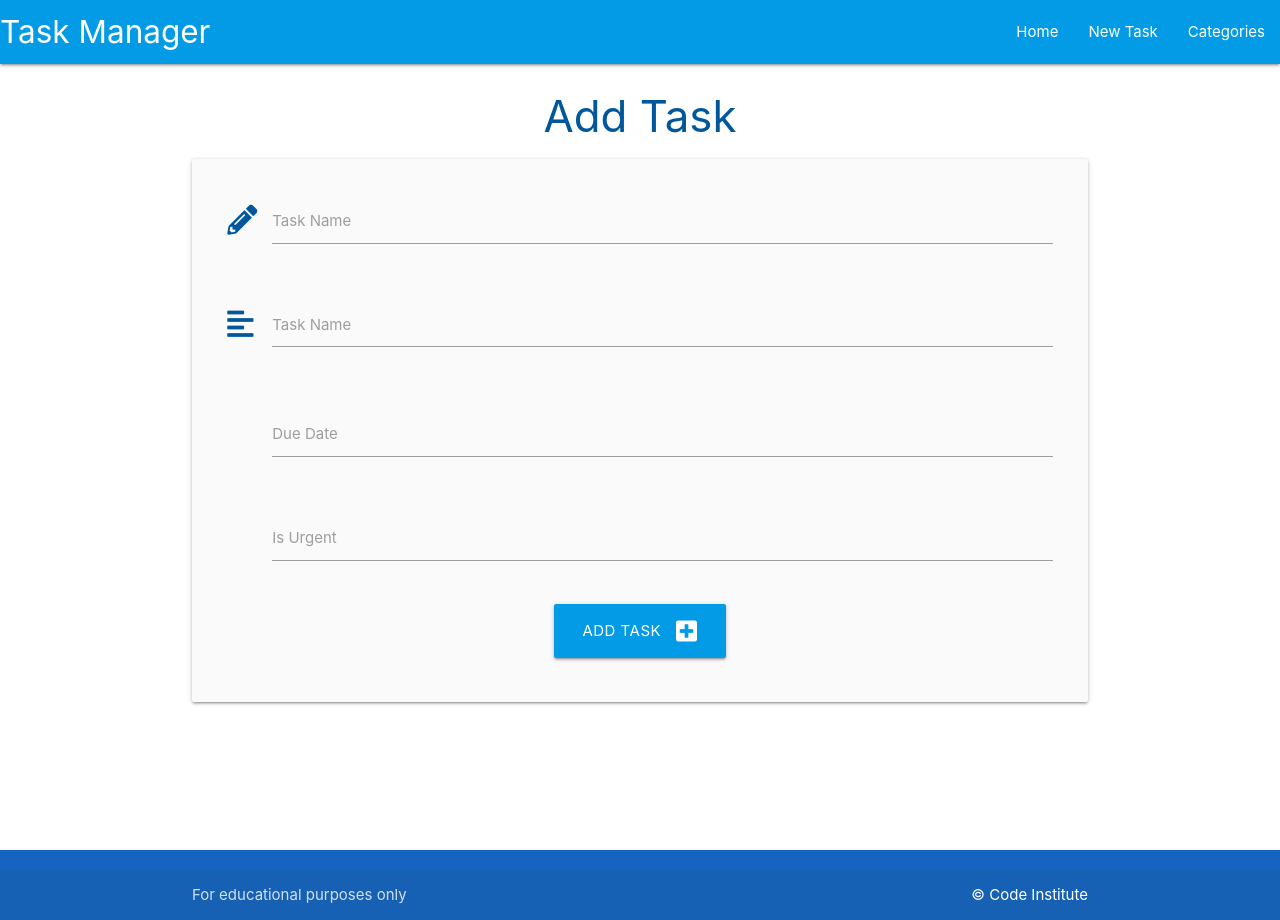
After one commit to Krnsand/task-manger-flaskSQL, a Flask app: page /add_task in a window 1280 px wide. The commit adds this page. Run offline with Flask 2, Linux system fonts and the light colour scheme; data that the repository does not hold is empty.

Commit message:
Add add_task page and wire up route

```diff
--- a/taskmanager/routes.py
+++ b/taskmanager/routes.py
@@ -40,3 +40,20 @@ def delete_category(category_id):
     db.session.delete(category)
     db.session.commit()
     return redirect(url_for("categories"))
+
+
+@app.route("/add_task", methods=["GET", "POST"])
+def add_task():
+    categories = list(Category.query.order_by(Category.category_name).all())
+    if request.method == "POST":
+        task = Task(
+            task_name=request.form.get("task_name"),
+            task_description=request.form.get("task_description"),
+            is_urgent=bool(True if request.form.get("is_urgent") else False),
+            due_date=request.form.get("due_date"),
+            category_id=request.form.get("category_id")
+        )
+        db.session.add(task)
+        db.session.commit()
+        return redirect(url_for("home"))
+    return render_template("add_task.html", categories=categories)
--- a/taskmanager/static/js/script.js
+++ b/taskmanager/static/js/script.js
@@ -2,4 +2,11 @@ document.addEventListener('DOMContentLoaded', function() {
     // sidenav initialization
     let sidenav = document.querySelectorAll(".sidenav");
     M.Sidenav.init(sidenav);
+
+  // datepicker initialization
+  let datepicker = document.querySelectorAll(".datepicker");
+  M.Datepicker.init(datepicker, {
+      format: "dd mmmm, yyyy",
+      i18n: {done: "Select"}
   });
+  });
--- /dev/null
+++ b/taskmanager/templates/add_task.html
@@ -0,0 +1,52 @@
+{% extends "index.html" %}
+{% block content %}
+
+<h3 class="light-blue-text text-darken-4 center-align">Add Task</h3>
+
+<div class="row card-panel grey lighten-5">
+    <form class="col s12" method="POST" action="{{ url_for('add_task') }}">
+        <!-- task name -->
+        <div class="row">
+            <div class="input-field col s12">
+                <i class="fas fa-pencil-alt prefix light-blue-text text-darken-4"></i>
+                <input id="task_name" name="task_name" minlength="5" maxlength="50" type="text" class="validate" required>
+                <label for="task_name">Task Name</label>
+            </div>
+        </div>
+        <!-- task_description -->
+        <div class="row">
+            <div class="input-field col s12">
+                <i class="fas fa-align-left prefix light-blue-text text-darken-4"></i>
+                <textarea id="task_description" name="task_description" minlength="50" maxlength="200"
+                type="text" class="materialize-textarea validate" required></textarea>
+                <label for="task_description">Task Name</label>
+            </div>
+        </div>
+        <!-- due_date -->
+        <div class="row">
+            <div class="input-field col s12">
+                <i class="fas fa-calender prefix light-blue-text text-darken-4"></i>
+                <input id="due_date" name="due_date" type="text" class="datepicker validate" required>
+                <label for="due_date">Due Date</label>
+            </div>
+        </div>
+        <!-- is_urgent -->
+        <div class="row">
+            <div class="input-field col s12">
+                <i class="fas fa-exlamation-circle prefix light-blue-text text-darken-4"></i>
+                <input id="is_urgent" name="is_urgent" type="text" class="validate" required>
+                <label for="is_urgent">Is Urgent</label>
+            </div>
+        </div>
+        <!-- submit button -->
+        <div class="row">
+            <div class="col s12 center-align">
+                <button type="submit" class="btn-large light-blue darken-1">
+                    Add Task <i class="fas fa-plus-square right"></i>
+                </button>
+            </div>
+        </div>
+    </form>
+</div>
+
+{% endblock %}
--- a/taskmanager/templates/index.html
+++ b/taskmanager/templates/index.html
@@ -24,7 +24,7 @@
                 <a href="#" data-target="mobile-demo" class="sidenav-trigger"><i class="fas fa-bars"></i></a>
                 <ul class="right hide-on-med-and-down">
                     <li><a href="{{ url_for('home') }}">Home</a></li>
-                    <li><a href="">New Task</a></li>
+                    <li><a href="{{ url_for('add_task') }}">New Task</a></li>
                     <li><a href="{{ url_for('categories') }}">Categories</a></li>
 
                 </ul>
@@ -34,7 +34,7 @@
         <!-- mobile sidenav -->
         <ul class="sidenav" id="mobile-demo">
             <li><a href="{{ url_for('home') }}">Home</a></li>
-            <li><a href="">New Task</a></li>
+            <li><a href="{{ url_for('add_task') }}">New Task</a></li>
             <li><a href="{{ url_for('categories') }}">Categories</a></li>
 
         </ul>
```
Also changed, not shown: taskmanager/templates/tasks.html (+8 -0 lines).
